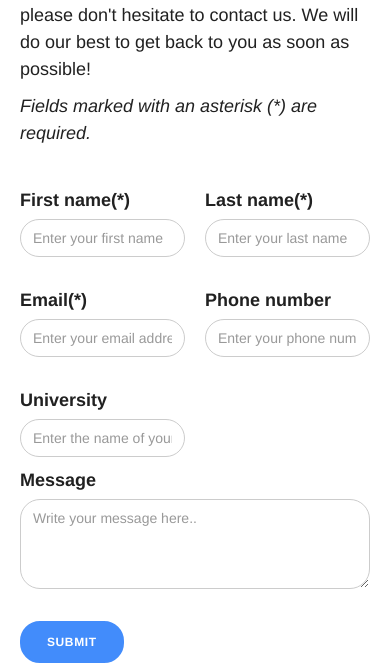
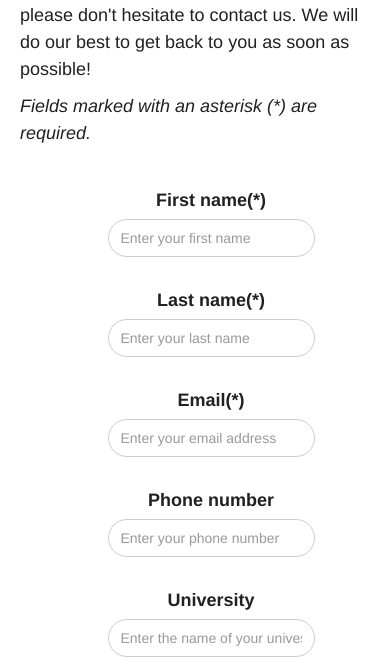
Before and after one commit to Campus-42/Website, a plain HTML site: page contact.html in a window 390 px wide. Shown: the part 200-864 px from the top of the page. Drawn offline with Linux system fonts and the light colour scheme; a script that the page names is missing.

Commit message:
slightly optimized for mobile

```diff
--- a/css/main.css
+++ b/css/main.css
@@ -598,6 +598,11 @@ a {
 .body-2 {
   display: block;
   font-family: Ubuntu, Helvetica, sans-serif;
+}
+
+.waitlist-form {
+  padding-top: 200px;
+  padding-bottom: 100px;
 }
 
 .grid {
@@ -1591,6 +1596,23 @@ a {
     color: #444;
     text-align: center;
   }
+
+  .contact-form-grid {
+    display: grid;
+    margin-top: 40px;
+    grid-auto-columns: 1fr;
+    grid-column-gap: 20px;
+    grid-row-gap: 20px;
+    grid-template-columns: max-content;
+    text-align: center;
+    width: 50%;
+    margin-left: 25%;
+  }
+
+  .waitlist-form {
+    padding-top: 100px;
+    padding-bottom: 100px;
+  }
 }
 
 #w-node-1 {
@@ -1682,4 +1704,21 @@ a {
     grid-row-start: span 1;
     grid-row-end: span 1;
   }
-}
+
+  .contact-form-grid {
+    display: grid;
+    margin-top: 40px;
+    grid-auto-columns: 1fr;
+    grid-column-gap: 20px;
+    grid-row-gap: 20px;
+    grid-template-columns: max-content;
+    text-align: center;
+    width: 50%;
+    margin-left: 25%;
+  }
+
+  .waitlist-form {
+    padding-top: 100px;
+    padding-bottom: 100px;
+  }
+}
```
Also changed, not shown: waitlist.html (+0 -6 lines).
